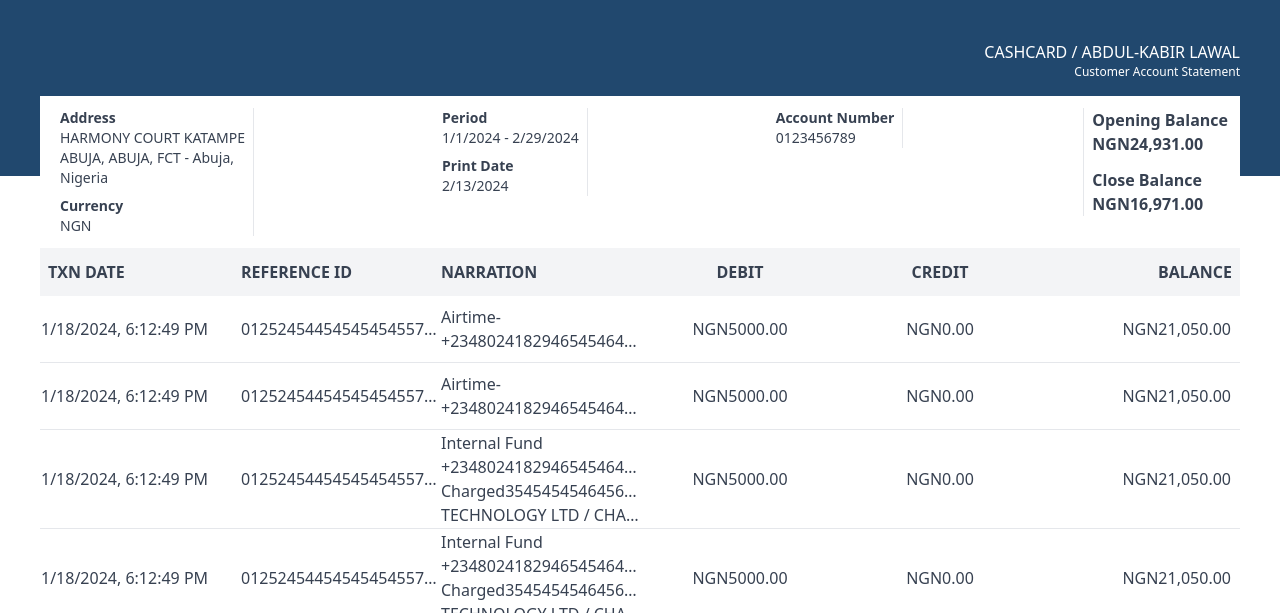
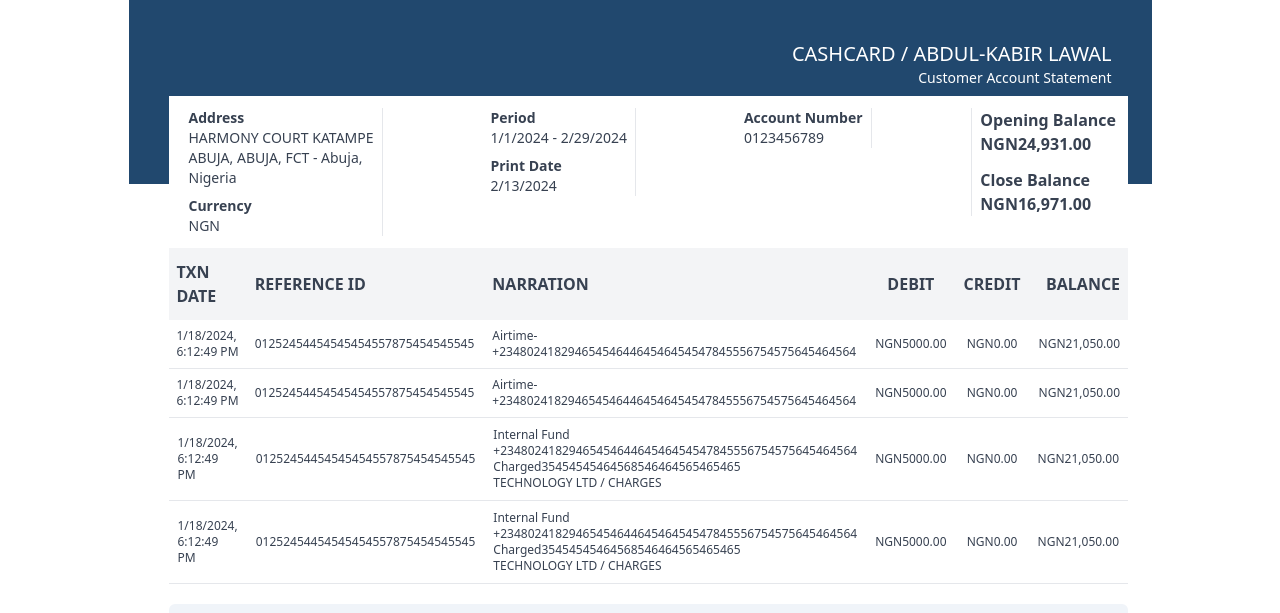
Before and after one commit to sawlew/cashAfrica, a plain HTML site: page index.html in a window 1280 px wide. Shown: the top 613 px of the page. Drawn offline with nearby package versions, Linux system fonts and the light colour scheme.

Commit message:
finalized

```diff
--- a/index.html
+++ b/index.html
@@ -5,11 +5,12 @@
     <meta name="viewport" content="width=device-width, initial-scale=1.0">
     <title>Cash Africa</title>
     <script src="https://cdn.tailwindcss.com"></script>
+    <!-- <link href="/dist/output.css" rel="stylesheet"> -->
 </head>
-<body class="relative">
+<body class="relative w-[1023px] mx-auto">
     <section class="w-full bg-[#21486E] text-right text-white px-10 pt-10 pb-24">
-        <p>CASHCARD / ABDUL-KABIR LAWAL</p>
-        <p class="text-xs">Customer Account Statement</p>
+        <p class="text-xl">CASHCARD / ABDUL-KABIR LAWAL</p>
+        <p class="text-sm">Customer Account Statement</p>
     </section>
     <main class="bg-white mx-10 text-gray-700 absolute top-24">
         <section class="flex p-3 justify-between">
@@ -39,68 +40,68 @@
             </ul>
         </section>
         <section>
-            <table class="w-full table-fixed">
+            <table class="w-full table-auto">
                 <thead class="bg-gray-100 text-left">
                     <tr>
                         <th class="px-2 py-3">TXN DATE</th>
-                        <th class="">REFERENCE ID</th>
-                        <th class="">NARRATION</th>
-                        <th class="text-center">DEBIT</th>
-                        <th class="text-center">CREDIT</th>
+                        <th class="px-2 py-3">REFERENCE ID</th>
+                        <th class="px-2 py-3">NARRATION</th>
+                        <th class="text-center px-2 py-3">DEBIT</th>
+                        <th class="text-center px-2 py-3">CREDIT</th>
                         <th class="text-right px-2 py-3">BALANCE</th>
                     </tr>
                 </thead>
                 <tbody>
-                    <tr class="border-b">
-                        <td><p class="py-5 truncate">1/18/2024, 6:12:49 PM</p></td>
-                        <td><p class="truncate">01252454454545454557875454545545</p></td>
-                        <td><p class="truncate">Airtime- <br>
+                    <tr class="border-b text-xs">
+                        <td class="px-2 py-2"><p>1/18/2024, 6:12:49 PM</p></td>
+                        <td class="px-2 py-2 truncate"><p>01252454454545454557875454545545</p></td>
+                        <td class="px-2 py-2 truncate"><p>Airtime- <br>
                         +2348024182946545464464546454547845556754575645464564</p>
                         </td>
-                        <td><p class="text-center">NGN5000.00</p></td>
-                        <td><p class="text-center">NGN0.00</p></td>
-                        <td><p class="text-right px-2 py-3">NGN21,050.00</p></td>
+                        <td class="px-2 py-2 text-center"><p>NGN5000.00</p></td>
+                        <td class="px-2 py-2 text-center"><p>NGN0.00</p></td>
+                        <td class="text-right px-2 py-2"><p >NGN21,050.00</p></td>
                     </tr>
-                    <tr class="border-b">
-                        <td><p class="py-5 truncate">1/18/2024, 6:12:49 PM</p></td>
-                        <td><p class="truncate">01252454454545454557875454545545</p></td>
-                        <td><p class="truncate">Airtime- <br>
+                    <tr class="border-b text-xs">
+                        <td class="px-2 py-2"><p>1/18/2024, 6:12:49 PM</p></td>
+                        <td class="px-2 py-2 truncate"><p>01252454454545454557875454545545</p></td>
+                        <td class="px-2 py-2 truncate"><p>Airtime- <br>
                         +2348024182946545464464546454547845556754575645464564</p>
                         </td>
-                        <td><p class="text-center">NGN5000.00</p></td>
-                        <td><p class="text-center">NGN0.00</p></td>
-                        <td><p class="text-right px-2 py-3">NGN21,050.00</p></td>
+                        <td class="px-2 py-2 text-center"><p>NGN5000.00</p></td>
+                        <td class="px-2 py-2 text-center"><p>NGN0.00</p></td>
+                        <td class="text-right px-2 py-2"><p >NGN21,050.00</p></td>
                     </tr>
 
-                    <tr class="border-b">
-                        <td><p class="py-5 truncate">1/18/2024, 6:12:49 PM</p></td>
-                        <td><p class="truncate">01252454454545454557875454545545</p></td>
-                        <td><p class="truncate">Internal Fund <br>
+                    <tr class="border-b text-xs">
+                        <td><p class="px-2 py-2">1/18/2024, 6:12:49 PM</p></td>
+                        <td><p class="px-2 py-2 truncate">01252454454545454557875454545545</p></td>
+                        <td><p class="px-2 py-2 truncate">Internal Fund <br>
                         +2348024182946545464464546454547845556754575645464564 <br>
                        Charged35454545464568546464565465465 <br>
                     TECHNOLOGY LTD / CHARGES</p>
                         </td>
-                        <td><p class="text-center">NGN5000.00</p></td>
-                        <td><p class="text-center">NGN0.00</p></td>
-                        <td><p class="text-right px-2 py-3">NGN21,050.00</p></td>
+                        <td><p class="px-2 py-2 text-center">NGN5000.00</p></td>
+                        <td><p class="px-2 py-2 text-center">NGN0.00</p></td>
+                        <td><p class="text-right px-2 py-2">NGN21,050.00</p></td>
                     </tr>
-                    <tr class="border-b">
-                        <td><p class="py-5 truncate">1/18/2024, 6:12:49 PM</p></td>
-                        <td><p class="truncate">01252454454545454557875454545545</p></td>
-                        <td><p class="truncate">Internal Fund <br>
+                    <tr class="border-b text-xs">
+                        <td><p class="px-2 py-2">1/18/2024, 6:12:49 PM</p></td>
+                        <td><p class="px-2 py-2 truncate">01252454454545454557875454545545</p></td>
+                        <td><p class="px-2 py-2 truncate">Internal Fund <br>
                         +2348024182946545464464546454547845556754575645464564 <br>
                        Charged35454545464568546464565465465 <br>
                     TECHNOLOGY LTD / CHARGES</p>
                         </td>
-                        <td><p class="text-center">NGN5000.00</p></td>
-                        <td><p class="text-center">NGN0.00</p></td>
-                        <td><p class="text-right px-2 py-3">NGN21,050.00</p></td>
+                        <td><p class="px-2 py-2 text-center">NGN5000.00</p></td>
+                        <td><p class="px-2 py-2 text-center">NGN0.00</p></td>
+                        <td><p class="text-right px-2 py-2">NGN21,050.00</p></td>
                     </tr>
                 </tbody>
             </table>
         </section>
-        <section class="mx-auto w-1/2 bg-[#F0F4F9] flex gap-10 justify-between items-center py-3 px-5 rounded-md mt-5">
-            <div>
+        <section class="mx-auto bg-[#F0F4F9] flex gap-10 justify-between items-center py-3 px-5 rounded-md my-5">
+            <div class="w-1/2">
                 <p class="text-xs pb-2">DISCLAIMER</p>
                 <p class="text-xs">Lorem ipsum dolor sit amet consectetur adipisicing elit. Ratione, mollitia exercitationem voluptatibus non quos beatae earum assumenda perspiciatis a blanditiis! Molestias consequatur ipsam ex accusamus rem doloremque, fuga amet quasi?</p>
                 <p class="text-red-500 text-xs">support@cashcarding.com</p>
```
Also changed, not shown: 1 other file.
